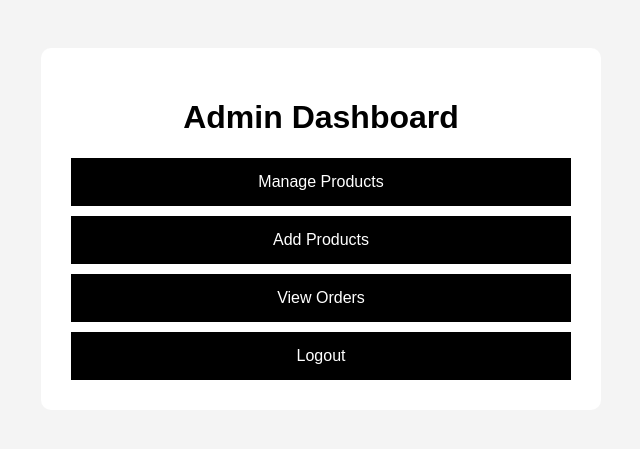
After one commit to shaanmotsholane/XISD5319-Group-Project, a PHP site: page /admin/dashboard.php in a window 1280 px wide. The commit adds this page. Shown: the top 449 px of the page, without its empty margins (319-959 px from the left). Run offline with PHP 8.4, Linux system fonts and the light colour scheme; the visitor is signed in with stand-in values (Sample User, id 1).

Commit message:
Added a dashboard for admin so everything can be handle smootlhy

```diff
--- /dev/null
+++ b/admin/dashboard.php
@@ -0,0 +1,75 @@
+<?php
+session_start();
+
+if(!isset($_SESSION['admin'])){
+    header("Location: login.php");
+    exit();
+}
+?>
+
+<!DOCTYPE html>
+<html>
+<head>
+
+<title>Admin Dashboard</title>
+
+<style>
+
+body{
+    font-family: Arial;
+    background: #f4f4f4;
+    padding: 40px;
+}
+
+.dashboard{
+    width: 500px;
+    margin: auto;
+    background: white;
+    padding: 30px;
+    border-radius: 10px;
+}
+
+a{
+    display: block;
+    padding: 15px;
+    background: black;
+    color: white;
+    text-decoration: none;
+    margin-top: 10px;
+    text-align: center;
+}
+
+h1{
+    text-align: center;
+}
+
+</style>
+
+</head>
+
+<body>
+
+<div class="dashboard">
+
+    <h1>Admin Dashboard</h1>
+
+    <a href="manage-products.php">
+        Manage Products
+    </a>
+
+    <a href="add-product.php">
+        Add Products
+    </a>
+
+    <a href="orders.php">
+        View Orders
+    </a>
+
+    <a href="logout.php">
+        Logout
+    </a>
+
+</div>
+
+</body>
+</html>
--- a/admin/login.php
+++ b/admin/login.php
@@ -18,7 +18,7 @@ if(isset($_POST['login'])){
 
         $_SESSION['admin'] = $username;
 
-        header("Location: manage-products.php");
+        header("Location: dashboard.php");
 
     }else{
         echo "Invalid Admin Credentials";
```
